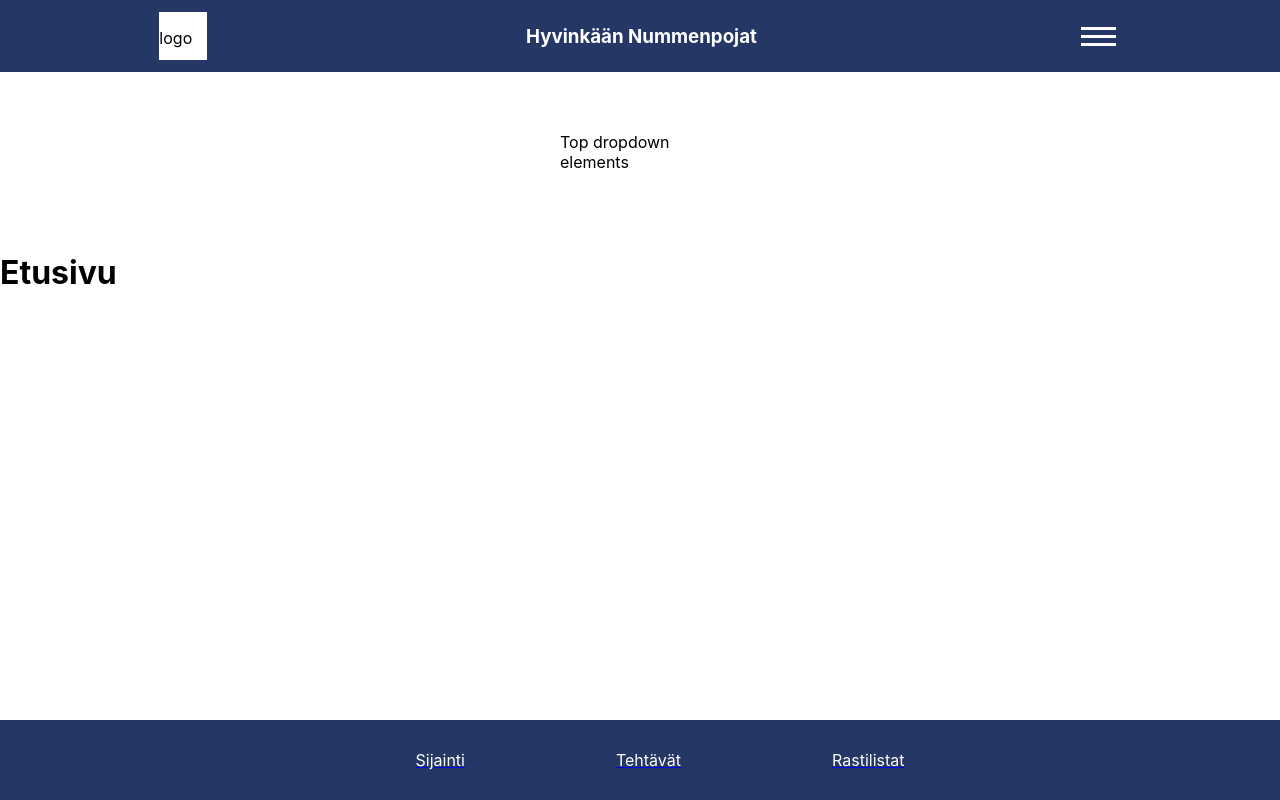
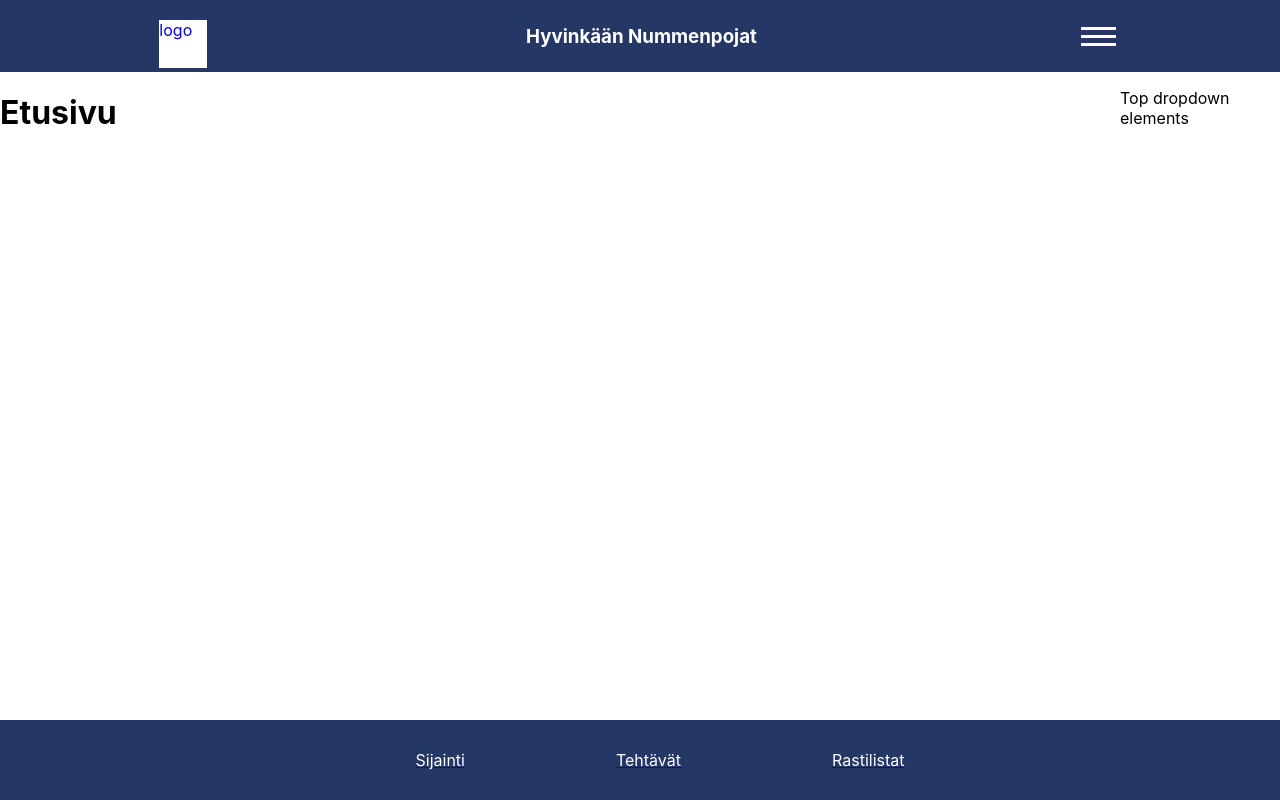
Before and after one commit to Nummenpojat/klapi-web, a React (Create React App) app: page / in a window 1280 px wide. Both pictures are taken after a click on the element 1098 px from the left and 36 px from the top of the page. Built offline with nearby package versions, Linux system fonts and the light colour scheme.

Commit message:
Added dropdown functinality and removed underline

```diff
--- a/src/components/navigation/TopNav.js
+++ b/src/components/navigation/TopNav.js
@@ -15,11 +15,13 @@ const TopNav = () => {
         const dropdown = document.querySelector("#top-dropdown");
 
         if (dropdownClicked === false) {
+            dropdown.style.animation = 'navLinkFade 0.5s forward 2s';
             dropdown.classList.remove("top-dropdown-invisible");
             dropdown.classList.add("top-dropdown-visible");
             setDropdownClicked(true);
         }
         if (dropdownClicked) {
+            dropdown.style.animation = 'navLinkFade 0.5s forward 2s';
             dropdown.classList.remove("top-dropdown-visible");
             dropdown.classList.add("top-dropdown-invisible");
             setDropdownClicked(false);
@@ -28,18 +30,18 @@ const TopNav = () => {
     return (
         <>
             <div className="top-nav">
-                <div className="logo"><p>logo</p></div>
-                <h3 className="organization">Hyvinkään Nummenpojat</h3>
+
+                <Link to="/" className="link"><div className="logo"><p>logo</p></div></Link>
+                <Link to="/" className="link"><h3 className="organization">Hyvinkään Nummenpojat</h3></Link>
                 <div className="top-nav-burger" onClick={() => handleBurgerClick()}>
                     <div></div>
                     <div></div>
                     <div></div>
                 </div>
             </div>
-            <div className="dropdown-container">
-                <div id="top-dropdown" className="top-dropdown-invisible">
-                    <p>Top dropdown elements</p>
-                </div>
+
+            <div id="top-dropdown" className="top-dropdown-invisible">
+                <p>Top dropdown elements</p>
             </div>
 
         </>
--- a/src/components/navigation/navigation.css
+++ b/src/components/navigation/navigation.css
@@ -38,6 +38,7 @@
     align-items: center;
     background-color: #253764;
     min-height: 9vh;
+    z-index: -1;
 }
 
 .logo {
@@ -63,28 +64,37 @@
     transition: all 0.2s ease;
 }
 
-.dropdown-container {
-    display: flex;
-    flex-direction: row;
-    align-items: center;
-    justify-content: space-around;
-}
 #top-dropdown {
     width: 20vh;
     height: 20vh;
+    display: flex;
     background-color: transparent;
     flex-direction: column;
-    justify-content: space-around;
     align-items: center;
-    z-index: 10;
+    float: right;
+    transition: transform 0.5s ease-in;
 }
 
 .top-dropdown-visible {
-    display: flex;
+    opacity: 1;
 }
 
 .top-dropdown-invisible {
-    display: none;
+    opacity: 0;
+}
+
+.link {
+    text-decoration: none;
+    list-style: none;
+}
+@keyframes navLinkFade {
+    from {
+        opacity: 0;
+    }
+
+    to {
+        opacity: 1;
+    }
 }
 
 @media screen and (max-width: 768px) {
```
